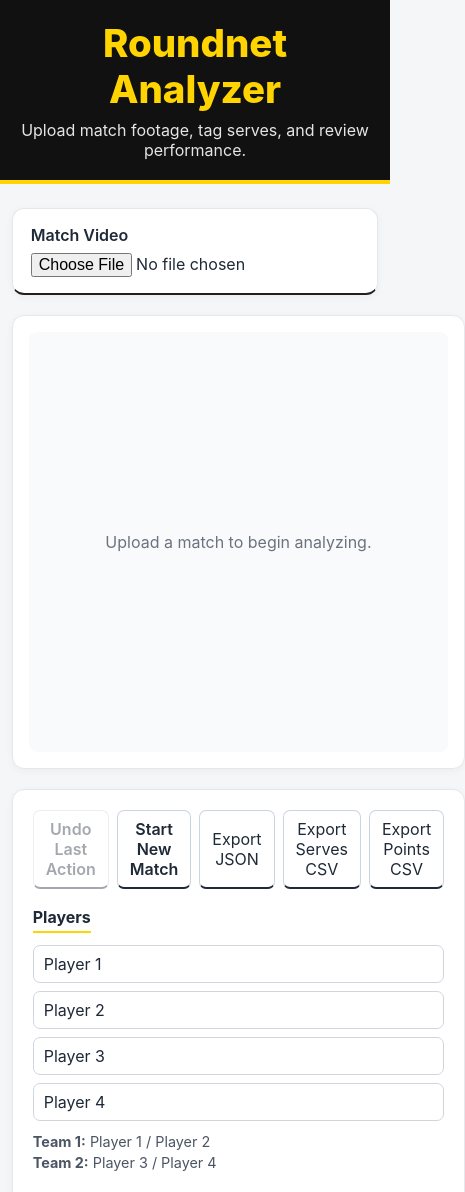
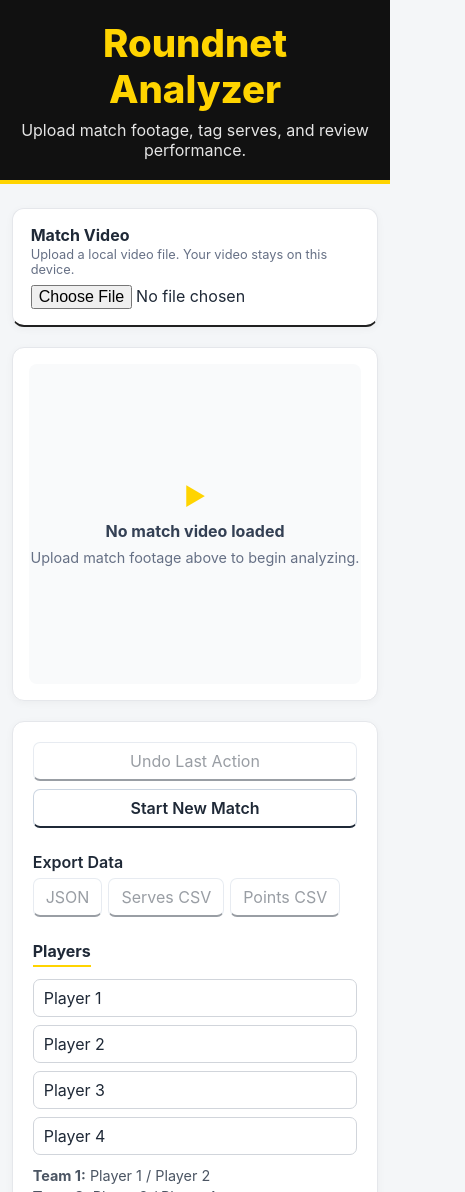
Before and after one commit to rubinchang07/roundnet-analyzer, a React (Vite) app: page / in a window 390 px wide. Shown: the top 1192 px of the page, 465 px wide, since content can reach past the window. Built offline with nearby package versions, Linux system fonts and the light colour scheme.

Commit message:
Add data export and responsive UI improvements

```diff
--- a/src/App.css
+++ b/src/App.css
@@ -131,7 +131,7 @@ button {
 }
 
 .video-placeholder {
-  min-height: 420px;
+  min-height: 320px;
 
   display: grid;
   place-items: center;
@@ -140,6 +140,43 @@ button {
   background: #f9fafb;
 
   border-radius: 8px;
+}
+
+.video-placeholder-content {
+  display: flex;
+  flex-direction: column;
+  align-items: center;
+  justify-content: center;
+  gap: 8px;
+  color: #667085;
+  text-align: center;
+}
+
+.video-placeholder-content strong {
+  color: #344054;
+  font-size: 1rem;
+}
+
+.video-placeholder-content span {
+  font-size: 0.9rem;
+}
+
+.video-placeholder-icon {
+  font-size: 1.5rem;
+  color: #ffd400;
+  margin-bottom: 2px;
+}
+
+.video-upload-header {
+  display: flex;
+  flex-direction: column;
+  gap: 2px;
+  margin-bottom: 8px;
+}
+
+.video-upload-header span {
+  font-size: 0.8rem;
+  color: #667085;
 }
 
 
@@ -654,9 +691,11 @@ button:disabled {
    RESPONSIVE
 ======================================== */
 
-@media (max-width: 900px) {
+@media (max-width: 800px) {
+  .analyzer-grid {
+    grid-template-columns: 1fr;
+  }
 
-  .analyzer-grid,
   .dashboard-grid {
     grid-template-columns: 1fr;
   }
@@ -670,11 +709,20 @@ button:disabled {
   }
 }
 
-.match-actions {
-  display: flex;
-  justify-content: flex-end;
-  gap: 8px;
-  margin-bottom: 18px;
+@media (max-width: 600px) {
+  .match-actions {
+    flex-direction: column;
+    align-items: stretch;
+  }
+
+  .match-action-group,
+  .export-actions {
+    width: 100%;
+  }
+
+  .export-buttons {
+    flex-wrap: wrap;
+  }
 }
 
 .undo-button,
@@ -877,3 +925,46 @@ button:disabled {
   background: #fffdf2;
   border-color: #d6b400;
 }
+
+.match-actions {
+  display: flex;
+  justify-content: space-between;
+  align-items: flex-start;
+  gap: 24px;
+  margin-bottom: 24px;
+}
+
+.match-action-group {
+  display: flex;
+  flex-direction: column;
+  gap: 8px;
+}
+
+.export-actions {
+  display: flex;
+  flex-direction: column;
+  gap: 6px;
+}
+
+.export-label {
+  font-weight: 600;
+}
+
+.export-buttons {
+  display: flex;
+  flex-wrap: wrap;
+  gap: 6px;
+}
+
+.new-match-button {
+  border-color: #b42318;
+}
+
+.new-match-button:hover {
+  background: #fff1f0;
+}
+
+button:disabled {
+  opacity: 0.45;
+  cursor: not-allowed;
+}
--- a/src/App.jsx
+++ b/src/App.jsx
@@ -190,6 +190,11 @@ function App() {
   }
 
   function startNewMatch() {
+    const confirmed = window.confirm(
+      "Start a new match? Your current match data will be cleared."
+    )
+
+    if (!confirmed) return
     const hasMatchData =
       serves.length > 0 ||
       points.length > 0 ||
@@ -1357,9 +1362,11 @@ function App() {
 
       <main className="app-main">
         <section className="upload-card">
-          <label className="upload-label">
-            Match Video
-          </label>
+
+          <div className="video-upload-header">
+            <strong>Match Video</strong>
+            <span>Upload a local video file. Your video stays on this device.</span>
+          </div>
 
           <input
             type="file"
@@ -1379,7 +1386,11 @@ function App() {
               />
             ) : (
               <div className="video-placeholder">
-                Upload a match to begin analyzing.
+                <div className="video-placeholder-content">
+                  <div className="video-placeholder-icon">▶</div>
+                  <strong>No match video loaded</strong>
+                  <span>Upload match footage above to begin analyzing.</span>
+                </div>
               </div>
             )}
           </div>
@@ -1387,8 +1398,8 @@ function App() {
           <aside className="controls-panel">
 
             <div className="match-actions">
-              <button
-                className="undo-button"
+              <div className="match-action-group">
+                <button
                   onClick={undoLastAction}
                   disabled={actionHistory.length === 0}
                 >
@@ -1396,23 +1407,39 @@ function App() {
                 </button>
 
                 <button
+                  onClick={startNewMatch}
                   className="new-match-button"
-                onClick={startNewMatch}
                 >
                   Start New Match
                 </button>
-
-              <button onClick={exportMatchJSON}>
-                Export JSON
-              </button>
-
-              <button onClick={exportServesCSV}>
-                Export Serves CSV
-              </button>
-
-              <button onClick={exportPointsCSV}>
-                Export Points CSV
-              </button>
+              </div>
+
+              <div className="export-actions">
+                <span className="export-label">Export Data</span>
+
+                <div className="export-buttons">
+                  <button
+                    onClick={exportMatchJSON}
+                    disabled={serves.length === 0 && points.length === 0}
+                  >
+                    JSON
+                  </button>
+
+                  <button
+                    onClick={exportServesCSV}
+                    disabled={serves.length === 0}
+                  >
+                    Serves CSV
+                  </button>
+
+                  <button
+                    onClick={exportPointsCSV}
+                    disabled={points.length === 0}
+                  >
+                    Points CSV
+                  </button>
+                </div>
+              </div>
             </div>
 
             {/* PLAYERS */}
```
Lines whose indentation alone changed are shown as unchanged.
